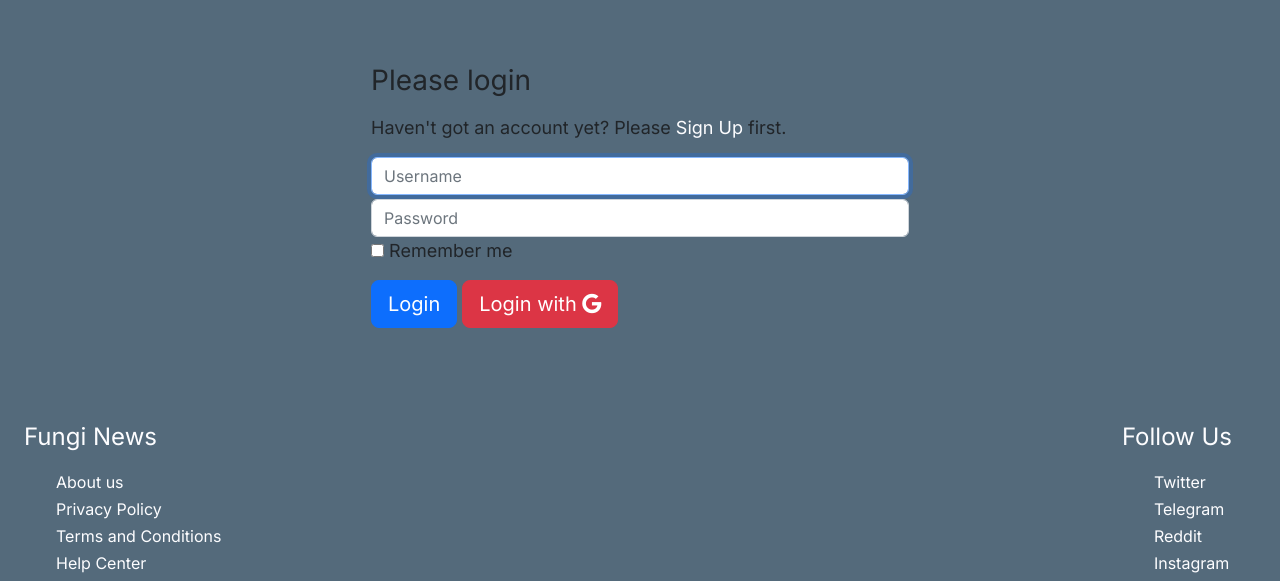
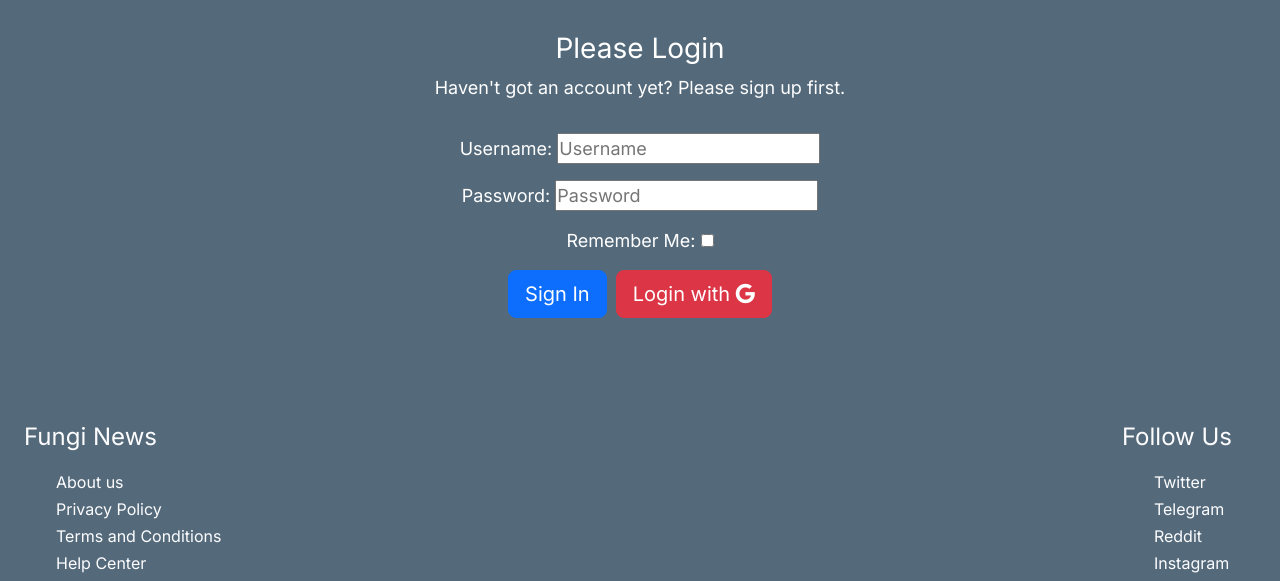
Before and after one commit to Maya-Claveau/pp4-fungi-news, a Django app: page /accounts/login/ in a window 1280 px wide. Shown: the part 66-647 px from the top of the page. Run offline with Django 3.2, Linux system fonts and the light colour scheme; some libraries are stand-ins or nearby versions.

Commit message:
Modify login.html page

```diff
--- a/templates/account/login.html
+++ b/templates/account/login.html
@@ -1,48 +1,35 @@
 {% extends "base.html" %}
 
-{% load socialaccount %}
+{% load i18n %}
 
-{% block title %} Login to your Account {% endblock %}
+{% load account socialaccount %}
+
+{% block head_title %}{% trans "Sign In" %}{% endblock %}
 
 {% block content %}
-<div class="container text-dark mt-5">
-    <div class="row justify-content-md-center">
-        <div class="col-md-6 bg-grey p-3">
-            <form class="form-signin">
-                <h1 class="h3 mb-3">Please login</h1>
-                <p>Haven't got an account yet? Please <a href="{% url 'account_signup' %}">Sign Up</a> first.</p>
-                <label for="inputUsername" class="sr-only">Username</label>
-                <input type="text" id="inputUsername" class="form-control mb-1" placeholder="Username" required
-                    autofocus>
-                <label for="inputPassword" class="sr-only">Password</label>
-                <input type="password" id="inputPassword" class="form-control" placeholder="Password" required>
-                <div class="checkbox mb-3">
-                    <label>
-                        <input type="checkbox" value="remember-me"> Remember me
-                    </label>
-                </div>
-                <a href="{% url 'home' %}">
-                    <button class="btn btn-lg btn-primary btn-block" type="submit">
-                        Login
-                    </button>
-                </a>
-                <a href="{% provider_login_url 'google' %}" class="btn btn btn-danger btn-lg btn-block" role="button"
+<div class="container text-white center mt-3">
+    <div class="row flex-column">
+        <div class="col-md-8 mt-3 offset-md-2">
+            <h3 class="text-center">{% trans "Please Login" %}</h3>
+            <p class="text-center">{% blocktrans %}Haven't got an account yet? Please
+                <a href="{{ signup_url }}">sign up</a> first.{% endblocktrans %}</p>
+        </div>
+    </div>
+
+    <div class="row flex-column">
+        <div class="col-md-8 mt-3 offset-md-2">
+            <form class="text-center" method="POST" action="{% url 'account_login' %}">
+                {% csrf_token %}
+                {{ form.as_p }}
+                {% if redirect_field_value %}
+                <input type="hidden" name="{{ redirect_field_name }}" value="{{ redirect_field_value }}" />
+                {% endif %}
+                <button class="btn btn-lg btn-primary btn-block me-1" type="submit">{% trans "Sign In" %}</button>
+                <a href="{% provider_login_url 'google' %}" class="btn btn-danger btn-lg btn-block" role="button"
                     aria-pressed="true">Login with <i class="fab fa-google"></i></a>
             </form>
         </div>
     </div>
 </div>
 
-<!-- Optional JavaScript -->
-<!-- jQuery first, then Popper.js, then Bootstrap JS -->
-<!-- <script src="https://code.jquery.com/jquery-3.5.1.slim.min.js"
-    integrity="sha384-DfXdz2htPH0lsSSs5nCTpuj/zy4C+OGpamoFVy38MVBnE+IbbVYUew+OrCXaRkfj" crossorigin="anonymous">
-</script>
-<script src="https://cdn.jsdelivr.net/npm/popper.js@1.16.0/dist/umd/popper.min.js"
-    integrity="sha384-Q6E9RHvbIyZFJoft+2mJbHaEWldlvI9IOYy5n3zV9zzTtmI3UksdQRVvoxMfooAo" crossorigin="anonymous">
-</script>
-<script src="https://stackpath.bootstrapcdn.com/bootstrap/4.5.0/js/bootstrap.min.js"
-    integrity="sha384-OgVRvuATP1z7JjHLkuOU7Xw704+h835Lr+6QL9UvYjZE3Ipu6Tp75j7Bh/kR0JKI" crossorigin="anonymous">
-</script> -->
-
 {% endblock %}
```
